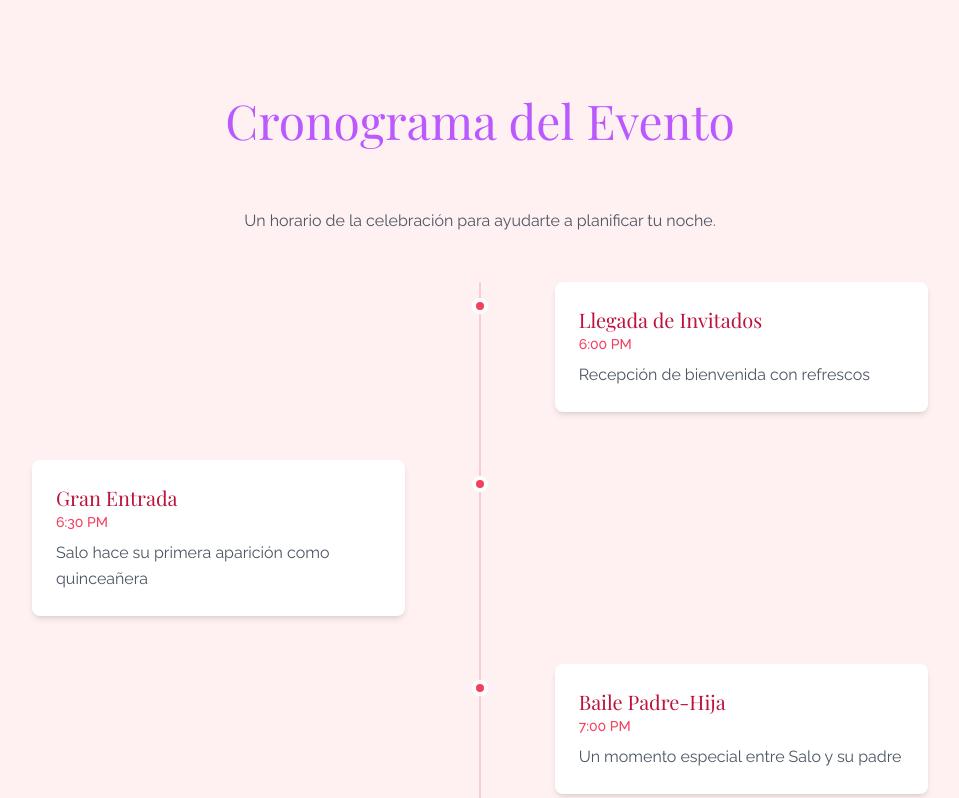
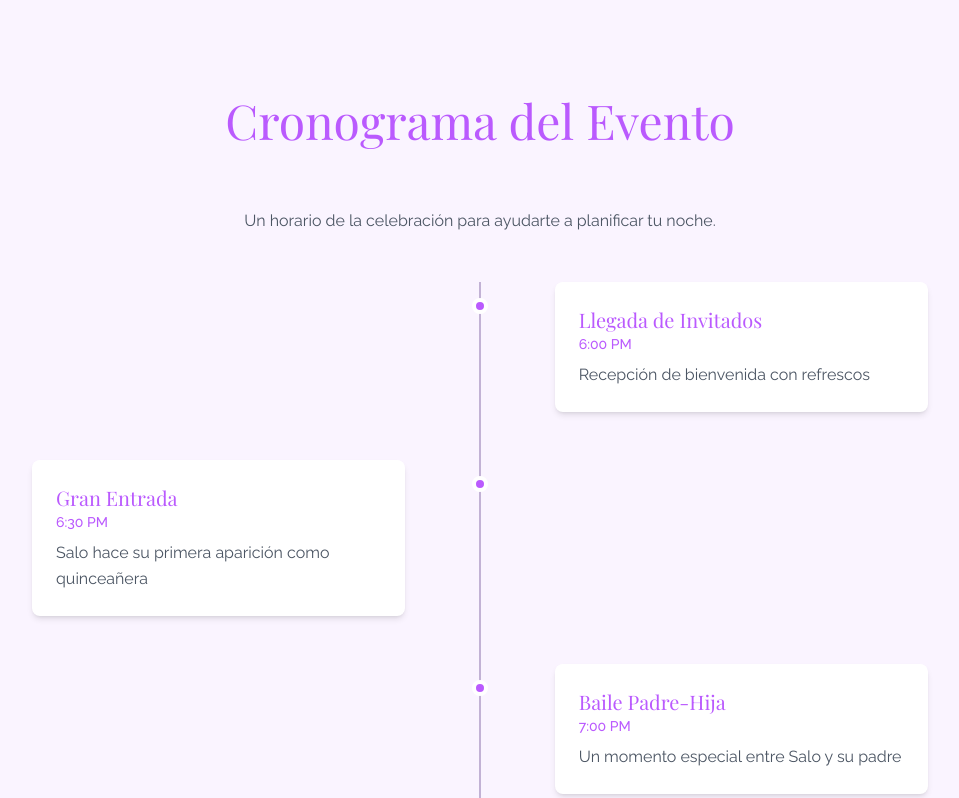
Before and after one commit to GiaHuy99/happybirthday-uncleHuy, a React (Vite) app: page / in a window 1280 px wide. Shown: the part 3561-4359 px from the top of the page, without its empty margins (160-1119 px from the left). Built offline with nearby package versions, Linux system fonts and the light colour scheme.

Commit message:
style: update Timeline component and CSS to use purple shades for text and background, enhancing visual consistency

```diff
--- a/src/components/Timeline.tsx
+++ b/src/components/Timeline.tsx
@@ -10,7 +10,7 @@ const Timeline = () => {
 	return (
 		<section
 			id="timeline"
-			className="section bg-rose-50 relative overflow-hidden"
+			className="section relative overflow-hidden bg-purple-lighter"
 		>
 			<h2 ref={animateFadeUp} className="section-title scroll-animate">
 				Cronograma del Evento
@@ -41,10 +41,10 @@ const Timeline = () => {
 							>
 								<div className="timeline-item-dot"></div>
 								<div className="timeline-item-content">
-									<h3 className="font-display text-xl text-rose-700">
+									<h3 className="font-display text-xl text-purple-dark">
 										{event.title}
 									</h3>
-									<span className="text-sm font-medium text-rose-500 block mb-2">
+									<span className="text-sm font-medium text-purple-dark block mb-2">
 										{event.time}
 									</span>
 									<p className="text-gray-600">{event.description}</p>
--- a/src/styles/index.css
+++ b/src/styles/index.css
@@ -90,7 +90,7 @@ h6 {
 
 .timeline-container::before {
 	content: "";
-	@apply absolute left-1/2 transform -translate-x-1/2 h-full w-0.5 bg-rose-200;
+	@apply absolute left-1/2 transform -translate-x-1/2 h-full w-0.5 bg-purple-light;
 }
 
 @media (max-width: 768px) {
@@ -112,7 +112,7 @@ h6 {
 }
 
 .timeline-item-dot {
-	@apply absolute top-4 left-1/2 transform -translate-x-1/2 w-4 h-4 rounded-full bg-rose-500 border-4 border-white z-10;
+	@apply absolute top-4 left-1/2 transform -translate-x-1/2 w-4 h-4 rounded-full bg-purple-dark border-4 border-white z-10;
 }
 
 @media (max-width: 768px) {
```
